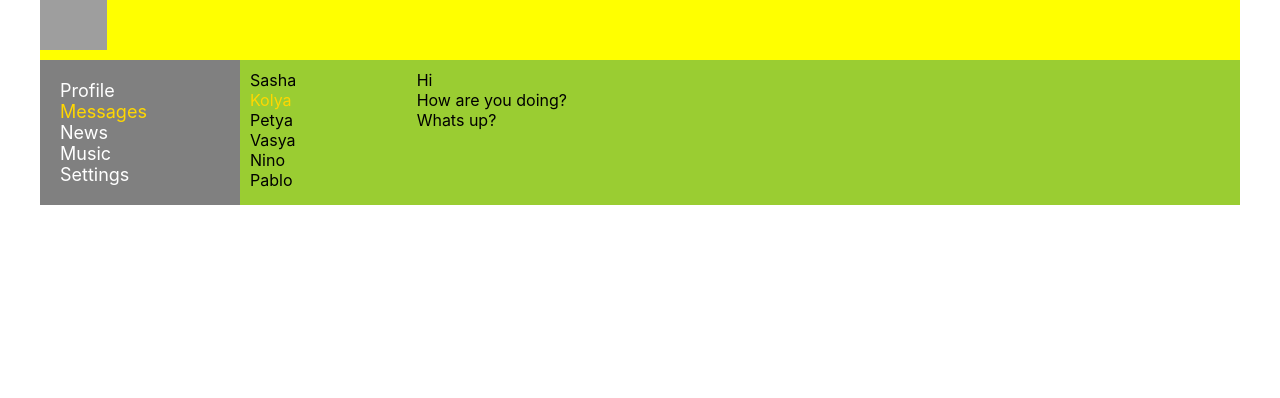
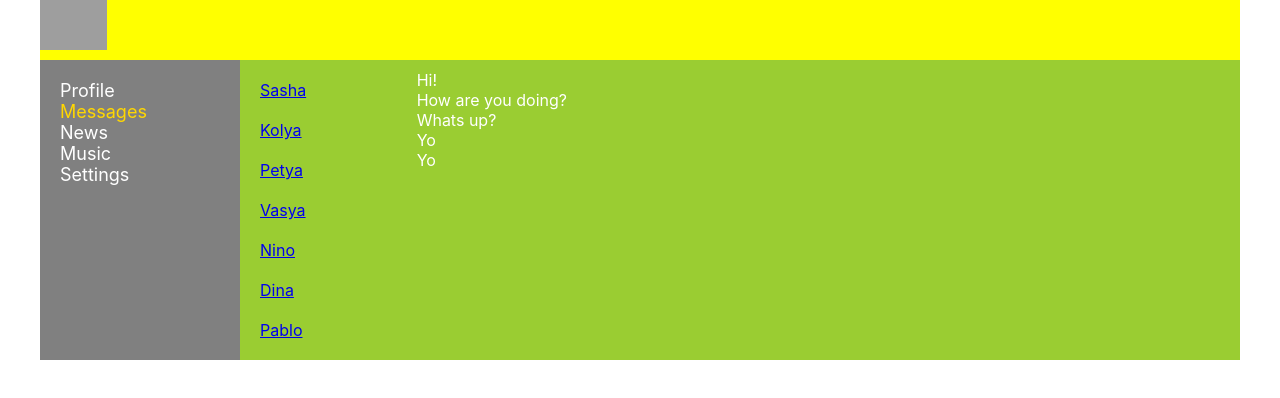
Before and after one commit to mytrofanov/second, a React (Create React App) app: page /dialogs in a window 1280 px wide. Shown: the top 398 px of the page. Built offline with nearby package versions, Linux system fonts and the light colour scheme; grey boxes are pictures that could not be loaded.

Commit message:
7 сообщений

```diff
--- a/src/components/Dialogs/Dialogs.jsx
+++ b/src/components/Dialogs/Dialogs.jsx
@@ -1,38 +1,60 @@
 import React from 'react';
 import s from './Dialogs.module.css';
+import {NavLink} from "react-router-dom";
+
+const DialogItem = (props) => {
+    let path = "/dialogs/" + props.id;
+
+    return (
+        <div className={s.dialog + ' ' + s.active}>
+            <NavLink to={path}> {props.name}</NavLink>
+        </div>
+    )
+}
+
+const Message = (props) => {
+    return (
+        <div className={s.message}>{props.message}</div>
+    )
+}
+
+let dialogs = [
+    {id: 1, name: 'Sasha'},
+    {id: 2, name: 'Kolya'},
+    {id: 3, name: 'Petya'},
+    {id: 4, name: 'Vasya'},
+    {id: 5, name: 'Nino'},
+    {id: 6, name: 'Dina'},
+    {id: 7, name: 'Pablo'}
+]
+let messages = [
+    {id: 1, message: 'Hi!'},
+    {id: 2, message: 'How are you doing?'},
+    {id: 3, message: 'Whats up?'},
+    {id: 4, message: 'Yo'},
+    {id: 5, message: 'Yo'},
+]
+
+let dialogsElements = dialogs.map(d => <DialogItem name={d.name} id={d.id}/>)
+
+let messagesElements = messages.map(m => <Message message={m.message}/>)
 
 const Dialogs = (props) => {
     return (
 
         <div className={s.dialogs}>
             <div className={s.dialogsItem}>
-                <div className={s.dialog}>
-                    Sasha
-                </div>
-                <div className={s.dialog + ' ' + s.active} >
-                    Kolya
-                </div>
-                <div className={s.dialog}>
-                    Petya
-                </div>
-                <div className={s.dialog}>
-                    Vasya
-                </div>
-                <div className={s.dialog}>
-                    Nino
-                </div>
-                <div className={s.dialog}>
-                    Pablo
-                </div>
+                {dialogsElements}
             </div>
             {/*закрываются диалоги*/}
 
-            {/*начало сообщений*/}
-            <div className={s.messages}>
-            <div className={s.message} >Hi</div>
-            <div className={s.message}>How are you doing?</div>
-            <div className={s.message}>Whats up?</div>
-            </div> {/*конец блока сообщений*/}
+
+            <div className={s.messages}>  {/*начало сообщений*/}
+                {messagesElements}
+            </div>
+            {/*конец блока сообщений*/}
+
+
         </div>
 
     )
--- a/src/components/Dialogs/Dialogs.module.css
+++ b/src/components/Dialogs/Dialogs.module.css
@@ -4,18 +4,21 @@
 }
 
 .dialogsItem {
-padding: 10px;
+    padding: 10px;
+
 }
+
 .dialogsItem .active {
     color: gold;
 }
 
 .dialog {
-
+    padding: 10px;
 }
 
 .messages {
-padding: 10px;
+    padding: 10px;
+    color: white;
 }
 
 .message {
--- a/src/components/Profile/Posts/Post/Post.module.css
+++ b/src/components/Profile/Posts/Post/Post.module.css
@@ -1,8 +1,8 @@
-
 
 .item {
     color: blue;
     font-size: medium;
+    padding: 10px 10px 0 10px;
 
 }
 
@@ -15,4 +15,5 @@
 .item__like {
     font-size: smaller;
     color: chocolate;
+    padding-left: 10px;
 }
--- a/src/components/Profile/Posts/Posts.jsx
+++ b/src/components/Profile/Posts/Posts.jsx
@@ -2,21 +2,24 @@ import React from 'react';
 import Post from './Post/Post';
 import s from './Posts.module.css'
 
+let postData = [
+    {id: 1, post: 'First post', count: 5, discount: 0},
+    {id: 2, post: 'Second post', count: 7, discount: 1},
+    {id: 3, post: 'Third post', count: 8, discount: 10},
+    {id: 4, post: 'Forth post', count: 9, discount: 4},
+    {id: 5, post: 'Fifth post', count: 10, discount: 2},
+    {id: 6, post: 'Six post', count: 11, discount: 3},
+    {id: 7, post: 'Seven post', count: 14, discount: 4},
+]
+
+let postsElements = postData.map ( p =>  <Post message={p.post} count={p.count} discount={p.discount}/> )
 
 const Posts = () => {
     return (
         <div>
-        <textarea></textarea>
-        <button>Add Post</button>
-        <div className={s.post}>
-
-        <Post message='First post'  count='5' discount='0' />
-        <Post message='Second post' count='6' discount='1'/>
-        <Post message='Third post' count='7' discount='2'/>
-        <Post message='Forth post' count='8' discount='3'/>
-
+            {postsElements}
         </div>
-      </div>)
+    )
 }
 
 
--- /dev/null
+++ b/src/components/Profile/Posts/ProfileInfo/ProfileInfo.jsx
@@ -0,0 +1,23 @@
+import React from 'react';
+import s from './ProfileInfo.module.css'
+
+
+const ProfileInfo = () => {
+    return (
+        <div>
+            <div> <img src='https://theinpaint.com/images/example-1-1.jpg' /> </div>
+            <div className={s.block}>
+            <textarea></textarea>
+            <div>
+            <button>Add Post</button>
+            </div>
+            </div>
+
+            <div className={s.post}> New Posts</div>
+        </div>
+
+    )
+}
+
+
+export default ProfileInfo;
--- /dev/null
+++ b/src/components/Profile/Posts/ProfileInfo/ProfileInfo.module.css
@@ -0,0 +1,9 @@
+.post {
+    padding: 10px;
+    font-size: xx-large;
+    font-weight: bold;
+
+}
+.block {
+    padding: 10px;
+}
--- a/src/components/Profile/Profile.jsx
+++ b/src/components/Profile/Profile.jsx
@@ -1,5 +1,6 @@
 import React from 'react';
 import Posts from './Posts/Posts';
+import ProfileInfo from "./Posts/ProfileInfo/ProfileInfo";
 
 
 import s from './Profile.module.css'
@@ -8,12 +9,10 @@ import s from './Profile.module.css'
 const Profile = () => {
     return (
         <div>
-        <div> <img src='https://theinpaint.com/images/example-1-1.jpg' /> </div>
+            <ProfileInfo/>
+            <Posts/>
 
-        <Posts />
-
-
-      </div>)
+        </div>)
 }
 
 
```
Lines whose indentation alone changed are shown as unchanged.
